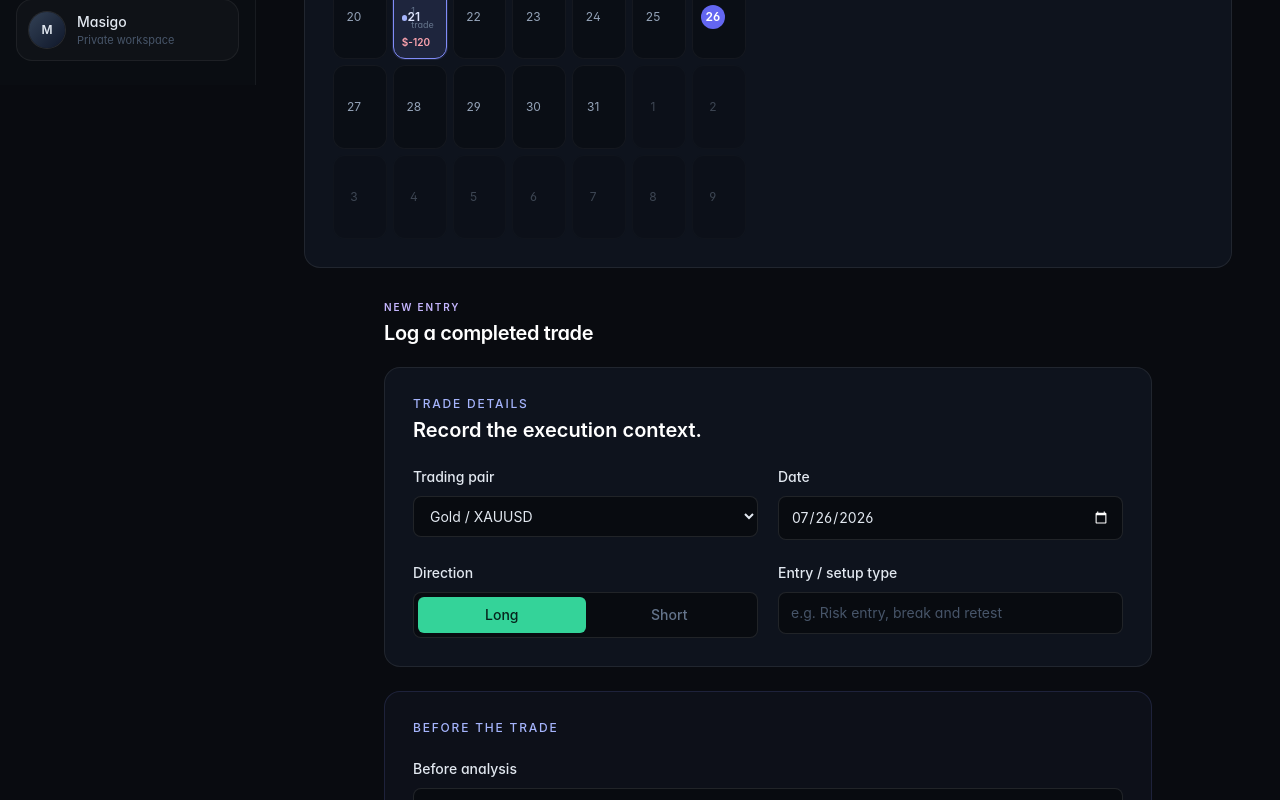
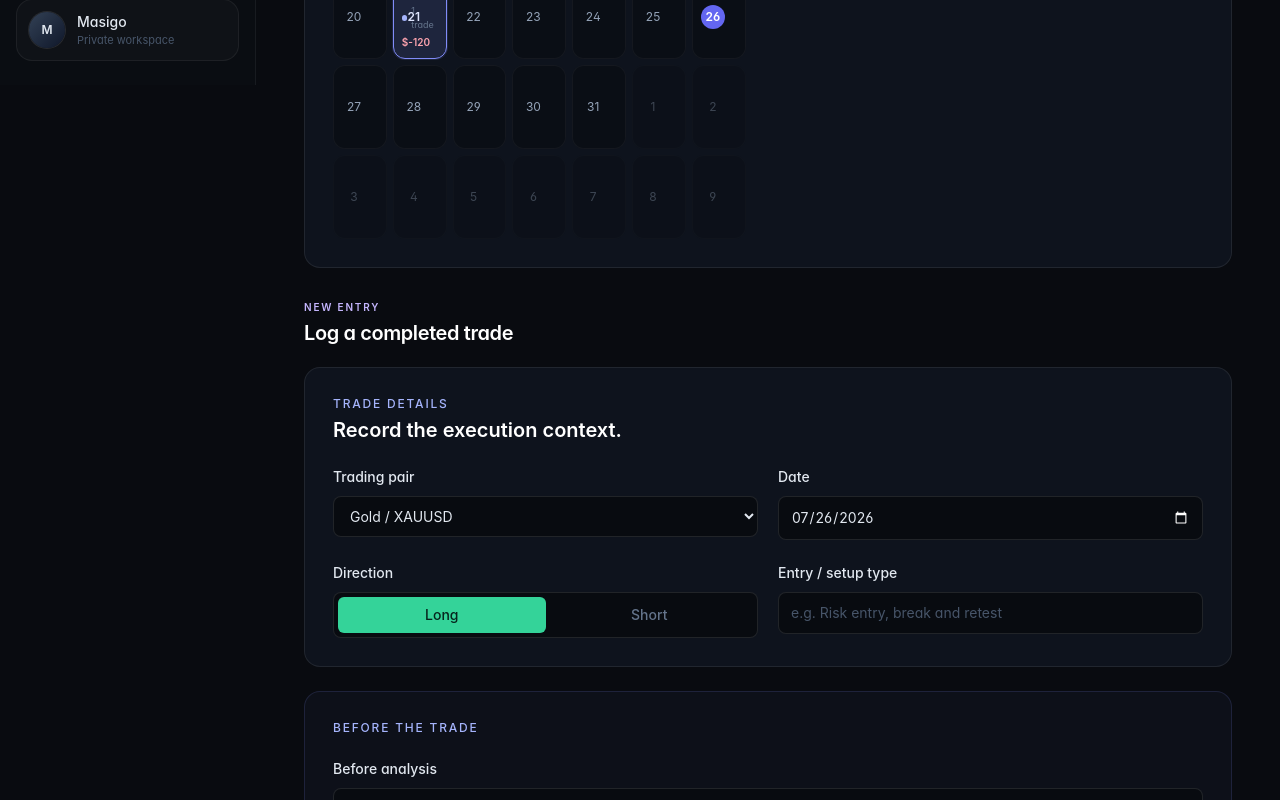
Before and after one commit to masigo-alt/trade-decision-os, a Next.js app: page /trade-journal in a window 1280 px wide. Shown: the part 715-1515 px from the top of the page. Built offline with nearby package versions, Linux system fonts and the light colour scheme; no server answers.

Commit message:
style: align trade journal entry grid

```diff
--- a/app/trade-journal/page.tsx
+++ b/app/trade-journal/page.tsx
@@ -3,5 +3,5 @@ import { TradeJournalHistory } from "@/components/trade-journal-history";
 import { AppShell } from "@/components/app-shell";
 
 export default function TradeJournalPage() {
-  return <AppShell><header className="mb-8"><p className="eyebrow text-violet-300">Trade journal</p><h1 className="mt-2 text-3xl font-semibold tracking-[-0.035em] text-white">Review the decision, not only the result.</h1><p className="mt-2 text-sm leading-6 text-slate-500">Browse previous entries or document a completed trade and what it taught you.</p></header><TradeJournalHistory /><section id="new-entry" className="mx-auto max-w-3xl scroll-mt-6"><div className="mb-5"><p className="eyebrow text-violet-300">New entry</p><h2 className="mt-1 text-xl font-semibold tracking-[-0.02em] text-white">Log a completed trade</h2></div><TradeJournalForm /></section></AppShell>;
+  return <AppShell><header className="mb-8"><p className="eyebrow text-violet-300">Trade journal</p><h1 className="mt-2 text-3xl font-semibold tracking-[-0.035em] text-white">Review the decision, not only the result.</h1><p className="mt-2 text-sm leading-6 text-slate-500">Browse previous entries or document a completed trade and what it taught you.</p></header><TradeJournalHistory /><section id="new-entry" className="scroll-mt-6"><div className="mb-5"><p className="eyebrow text-violet-300">New entry</p><h2 className="mt-1 text-xl font-semibold tracking-[-0.02em] text-white">Log a completed trade</h2></div><TradeJournalForm /></section></AppShell>;
 }
```
